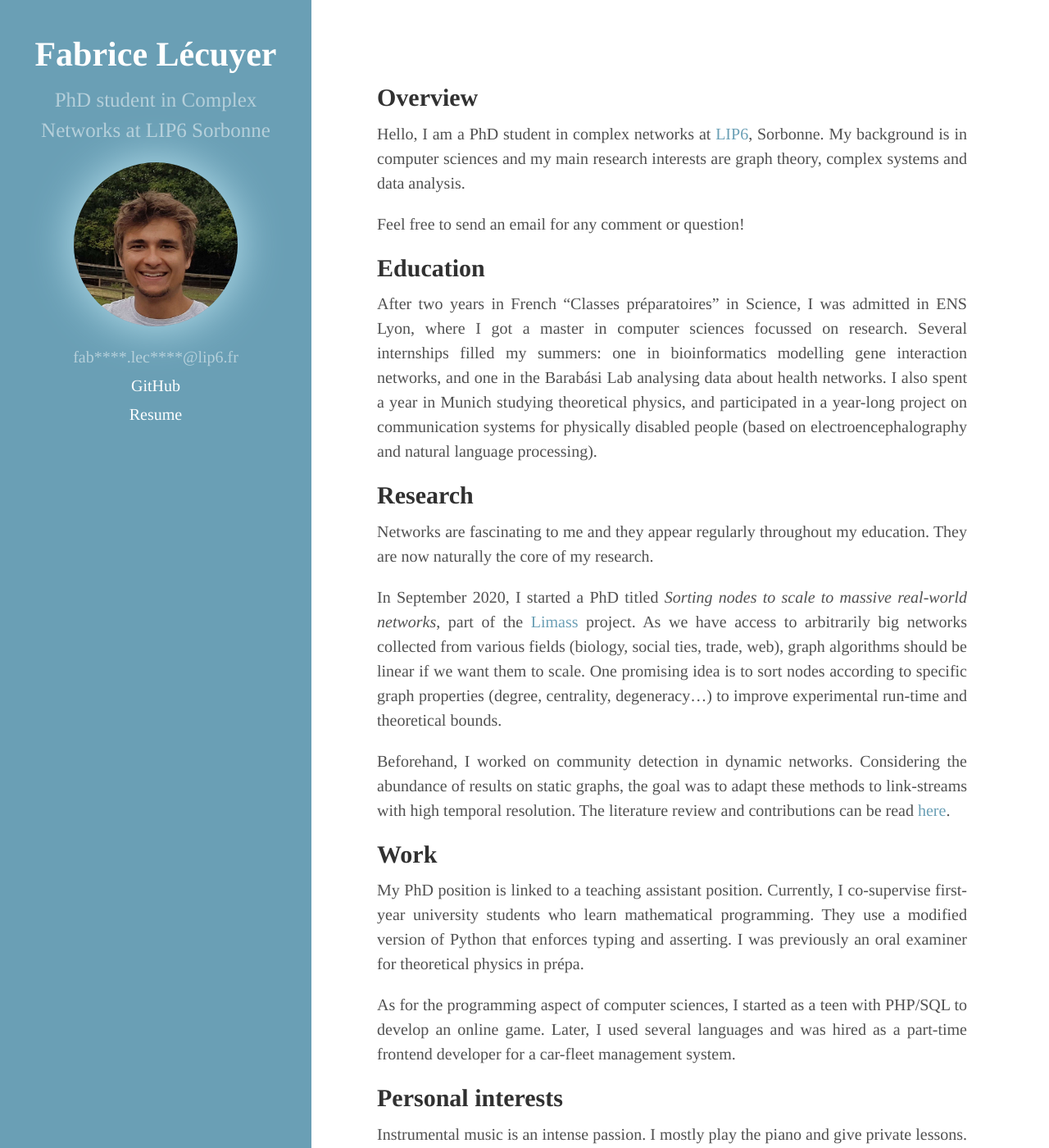
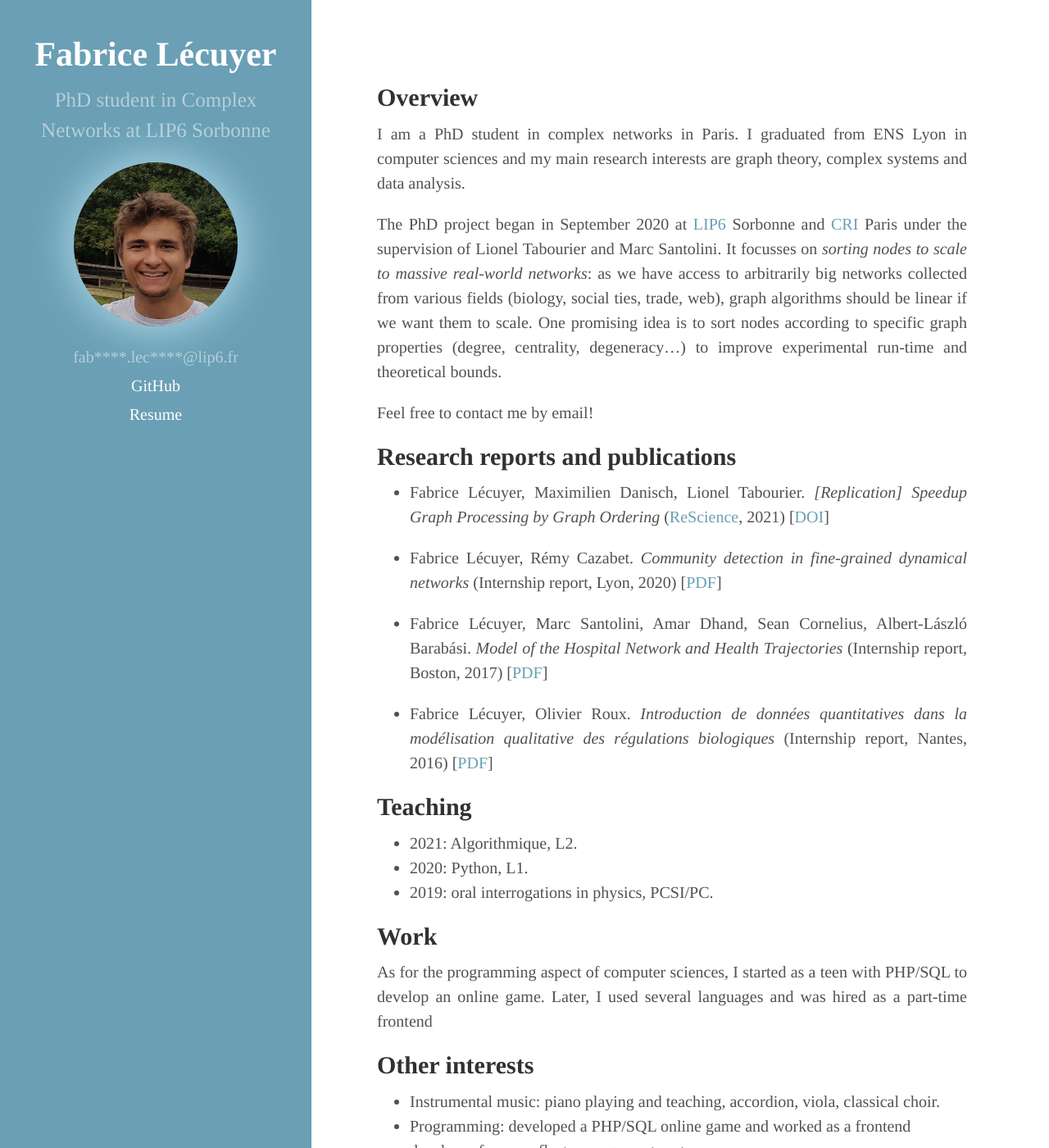
Before and after one commit to lecfab/lecfab.github.io, a Jekyll site: the page built from index.md, in a window 1280 px wide and 1400 px high. Shown: the whole window at 82% size. Built offline with Jekyll 4.4.1, drawn with Linux system fonts in a browser that asks for light colours; some of the changed text lies outside the part shown.

Commit message:
publications update

```diff
--- a/index.md
+++ b/index.md
@@ -5,34 +5,37 @@ title: Home
 
 ## Overview
 
-Hello, I am a PhD student in complex networks at [LIP6](https://www.lip6.fr/), Sorbonne. My background is in computer sciences and my main research interests are graph theory, complex systems and data analysis.
+I am a PhD student in complex networks in Paris. I graduated from ENS Lyon in computer sciences and my main research interests are graph theory, complex systems and data analysis.
 
-Feel free to send an email for any comment or question!
+The PhD project began in September 2020 at [LIP6](https://www.lip6.fr/) Sorbonne and [CRI](https://interactiondatalab.com/) Paris under the supervision of Lionel Tabourier and Marc Santolini. It focusses on _sorting nodes to scale to massive real-world networks_: as we have access to arbitrarily big networks collected from various fields (biology, social ties, trade, web), graph algorithms should be linear if we want them to scale. One promising idea is to sort nodes according to specific graph properties (degree, centrality, degeneracy...) to improve experimental run-time and theoretical bounds.
 
-## Education
+Feel free to contact me by email!
 
-After two years in French "Classes préparatoires" in Science, I was admitted in ENS Lyon, where I got a master in computer sciences focussed on research. Several internships filled my summers: one in bioinformatics modelling gene interaction networks, and one in the Barabási Lab analysing data about health networks. I also spent a year in Munich studying theoretical physics, and participated in a year-long project on communication systems for physically disabled people (based on electroencephalography and natural language processing).
+## Research reports and publications
 
-## Research
+* Fabrice Lécuyer, Maximilien Danisch, Lionel Tabourier. _[Replication] Speedup Graph Processing by Graph Ordering_ ([ReScience](http://rescience.github.io), 2021) [[DOI](https://doi.org/10.5281/zenodo.4836230)]
 
-Networks are fascinating to me and they appear regularly throughout my education. They are now naturally the core of my research.
+* Fabrice Lécuyer, Rémy Cazabet. _Community detection in fine-grained dynamical networks_ (Internship report, Lyon, 2020) [[PDF](/public/pdf/Lecuyer_2020_Dynamical-community-detection.pdf)]
 
-In September 2020, I started a PhD titled _Sorting nodes to scale to massive real-world networks_, part of the [Limass](https://sites.google.com/view/limass) project. As we have access to arbitrarily big networks collected from various fields (biology, social ties, trade, web), graph algorithms should be linear if we want them to scale. One promising idea is to sort nodes according to specific graph properties (degree, centrality, degeneracy...) to improve experimental run-time and theoretical bounds.
+* Fabrice Lécuyer, Marc Santolini, Amar Dhand, Sean Cornelius, Albert-László Barabási. _Model of the Hospital Network and Health Trajectories_ (Internship report, Boston, 2017) [[PDF](/public/pdf/Lecuyer_2017_Hospital-network-model.pdf)]
 
-Beforehand, I worked on community detection in dynamic networks. Considering the abundance of results on static graphs, the goal was to adapt these methods to link-streams with high temporal resolution. The literature review and contributions can be read [here](/public/Lecuyer_Dynamical-community-detection_2020.pdf).
+* Fabrice Lécuyer, Olivier Roux. _Introduction de données quantitatives dans la modélisation qualitative des régulations biologiques_ (Internship report, Nantes, 2016) [[PDF](/public/pdf/Lecuyer_2016_Reseaux-regulation-biologique.pdf)]
+
+
+## Teaching
+
+* 2021: Algorithmique, L2.
+* 2020: Python, L1.
+* 2019: oral interrogations in physics, PCSI/PC.
+
 
 ## Work
 
-My PhD position is linked to a teaching assistant position. Currently, I co-supervise first-year university students who learn mathematical programming. They use a modified version of Python that enforces typing and asserting. I was previously an oral examiner for theoretical physics in prépa.
+As for the programming aspect of computer sciences, I started as a teen with PHP/SQL to develop an online game. Later, I used several languages and was hired as a part-time frontend
 
-As for the programming aspect of computer sciences, I started as a teen with PHP/SQL to develop an online game. Later, I used several languages and was hired as a part-time frontend developer for a car-fleet management system.
+## Other interests
 
-## Personal interests
-
-Instrumental music is an intense passion. I mostly play the piano and give private lessons. Besides, I sometimes practice the accordion and try to learn the viola. Over the last five years, I sang with classical choirs in Lyon, Munich and Paris.
-
-Linguistics is very appealing to me, and I work on improving my English, German and Spanish.
-
-I like sports to some extent (swimming, cycling, volleyball), but never do it very seriously!
-
-Finally, I'm deeply interested in sustainability, both on an industrial scale with renewable energy, and on an individual scale with local food networks and low consumption.
+* Instrumental music: piano playing and teaching, accordion, viola, classical choir.
+* Programming: developed a PHP/SQL online game and worked as a frontend developer for a car-fleet management system.
+* Linguistics
+* Sustainability: renewable energy, local food networks, low consumption.
```
Also changed, not shown: 11 other files.
